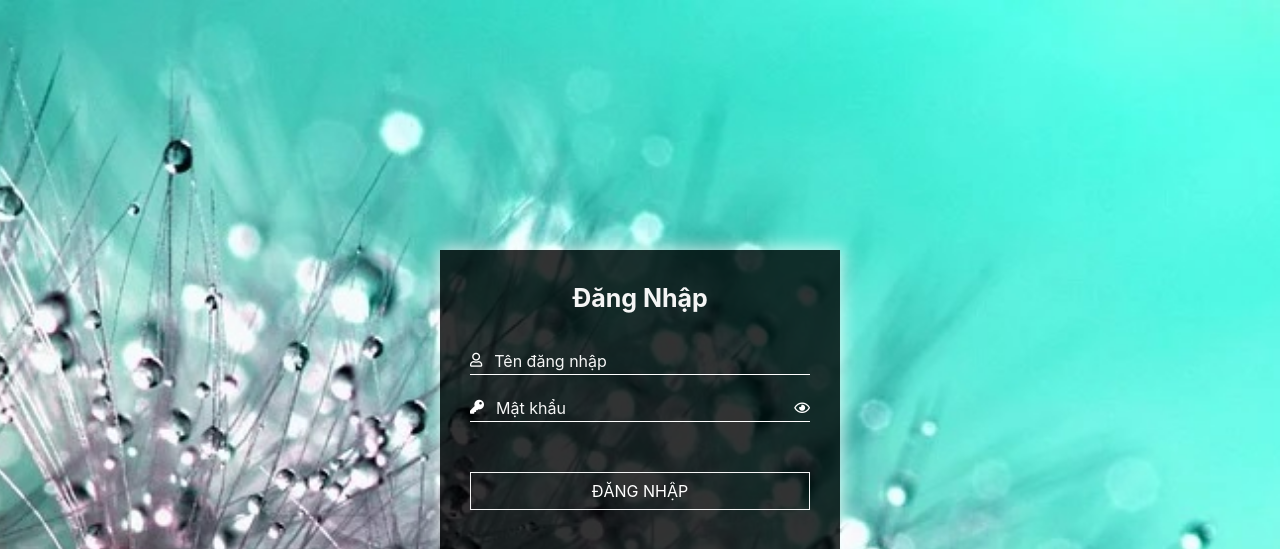
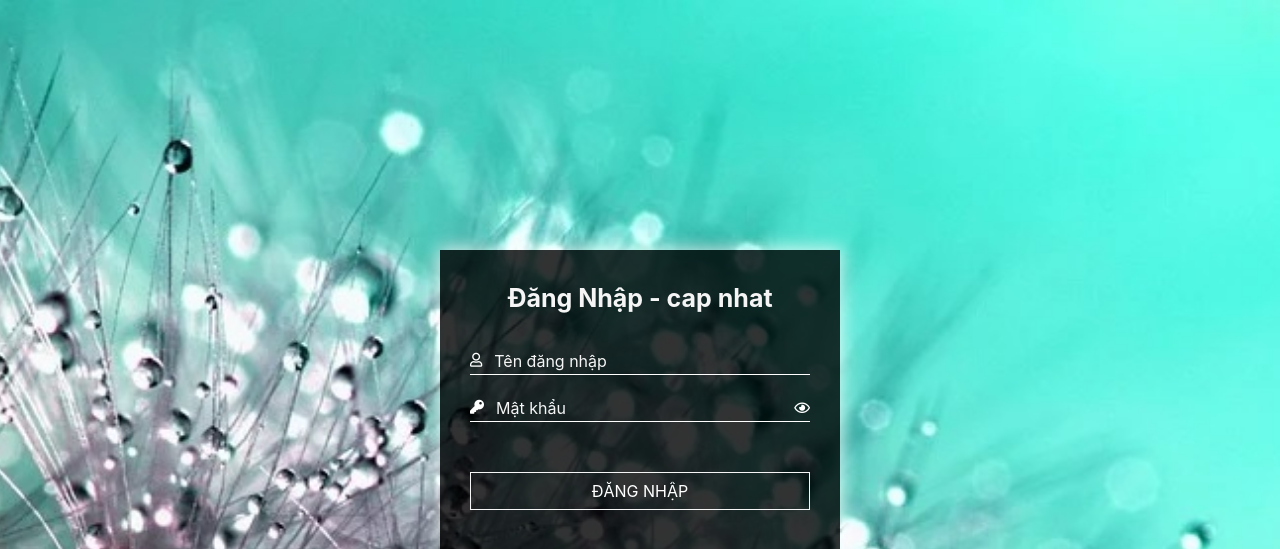
Before and after one commit to tinhvt2/duan1, a Django app: page /dangnhap in a window 1280 px wide. Shown: the top 549 px of the page. Run offline with Django 4.2, Linux system fonts and the light colour scheme; some libraries are stand-ins or nearby versions.

Commit message:
Sua file dang nhap

```diff
--- a/dangnhap/templates/dangnhap.html
+++ b/dangnhap/templates/dangnhap.html
@@ -19,7 +19,7 @@
 
     <div id="wrapper">
         <form action="{%url 'xuly_dangnhap' %}" id="form-login">
-            <h1 class="form-heading">Đăng Nhập</h1>
+            <h1 class="form-heading">Đăng Nhập - cap nhat</h1>
             <div class="form-group">
                 <i class="far fa-user"></i>
                 <input type="text" id="ten" name="ten" class="form-input" placeholder="Tên đăng nhập">
```
